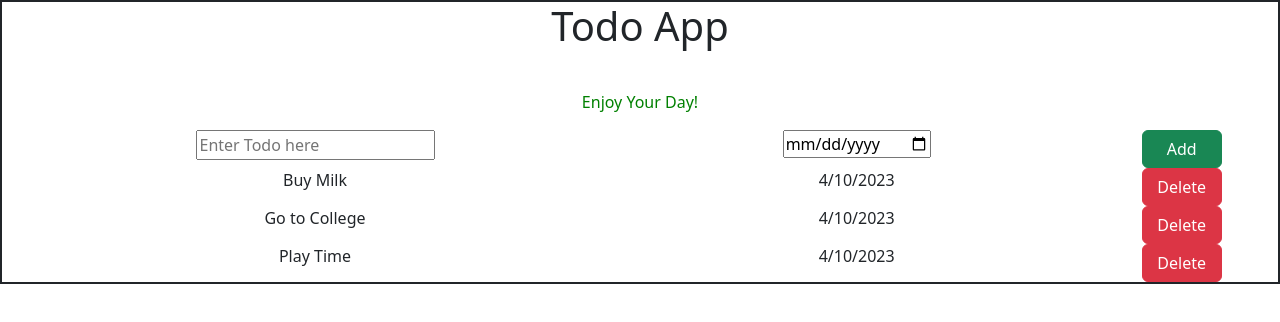
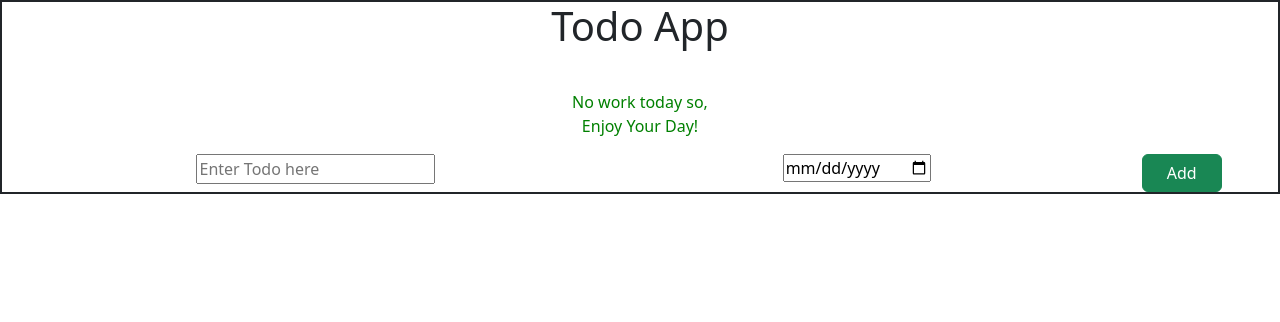
Before and after one commit to IamShameerMukhtar/TodoApp_React, a React (Vite) app in the folder todoapp/: page / in a window 1280 px wide. Shown: the top 322 px of the page. Built offline with nearby package versions, Linux system fonts and the light colour scheme.

Commit message:
Final Version

```diff
--- a/todoapp/src/App.jsx
+++ b/todoapp/src/App.jsx
@@ -13,40 +13,26 @@ function App() {
 
 
   let [todoitems,settodoitems]=useState( [
-    {
-     todoName:"Buy Milk",
-     todoDate:"4/10/2023",
-   },
-   {
-     todoName: "Go to College",
-     todoDate: "4/10/2023",
-  },
-  {
-   todoName: "Play Time",
-   todoDate: "4/10/2023",
 
-  },
   ]);
-
-const deleteEntry=()=>{
-
-
-}
 
 
 
 
 
+// Add Items
+
   const handleNewItem=(todoName,todoDate)=>{
-   const newTodoItems=[...todoitems,{
+  if(todoName.length>=1 && todoDate){
+    const newTodoItems=[...todoitems,{
 
      todoName: todoName ,
      todoDate:todoDate}]
      settodoitems(newTodoItems)
-
+    }
 
 }
-
+ // Delete items using filter method
 const handleOnDeleteButton=(todoName,todoDate)=>{
    // filter method
    const  newTodoItem = todoitems.filter(item=>item.todoName!==todoName);
--- a/todoapp/src/Components/CheckItems.jsx
+++ b/todoapp/src/Components/CheckItems.jsx
@@ -2,7 +2,7 @@ import styles from "./CheckItems.module.css"
 const CheckItems=({todoitems})=>{
   return <>
 
-  {todoitems.length>0 && <p className={styles.CheckItems}>Enjoy Your Day!</p>}
+  {todoitems.length===0 && <p className={styles.CheckItems}>No work today so, <br></br> Enjoy Your Day!</p>}
 
 
 
```
